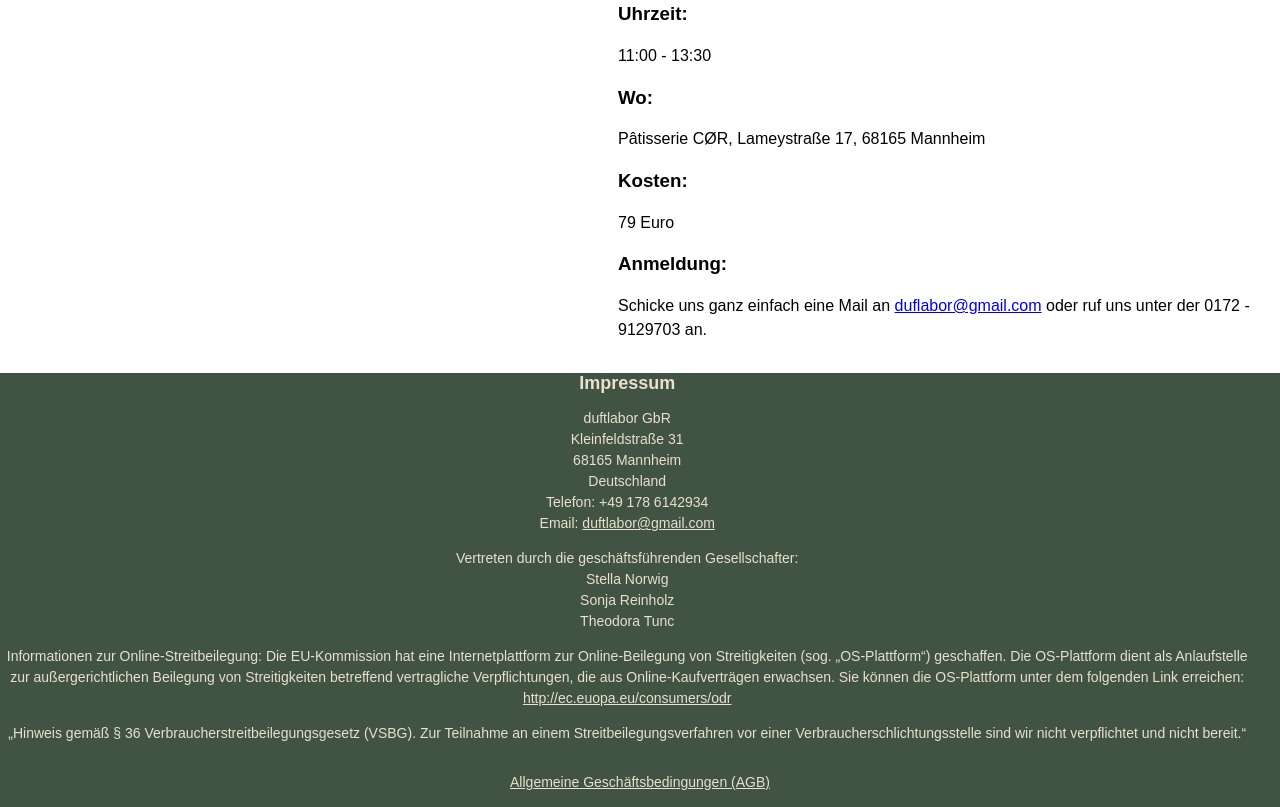
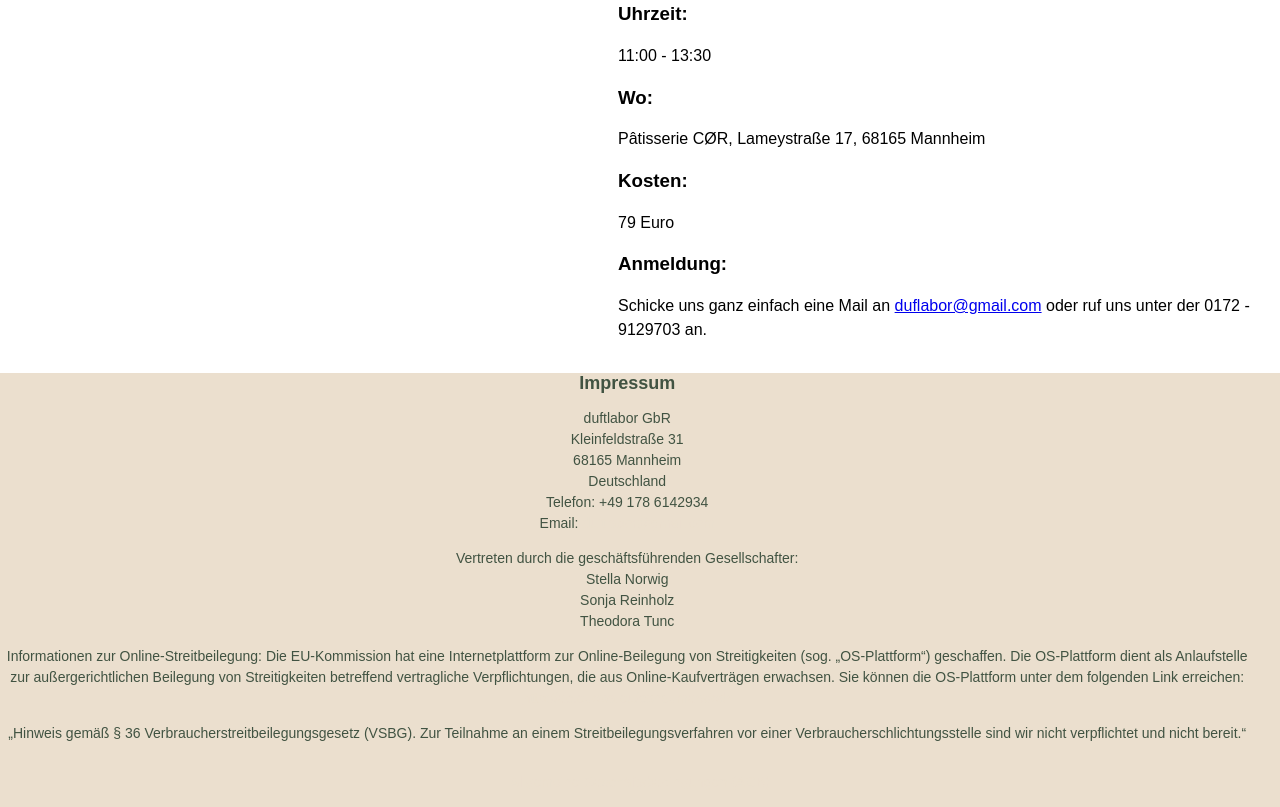
Before and after one commit to SRein91/duftlabor, a plain HTML site: page index.html in a window 1280 px wide. Shown: the part 1385-2192 px from the top of the page. Drawn offline with Linux system fonts and the light colour scheme.

Commit message:
footer colour

```diff
--- a/style.css
+++ b/style.css
@@ -100,8 +100,8 @@ h1 {
 
 /* Footer Styling */
 footer {
-    background-color: #415342;
-    color: #EBDFCE;
+    background-color: #EBDFCE;
+    color: #415342;
     text-align: center;
     position: relative;
     bottom: 0;
```
